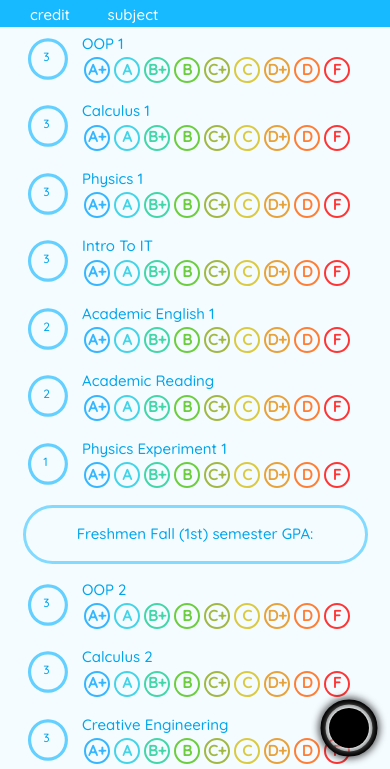
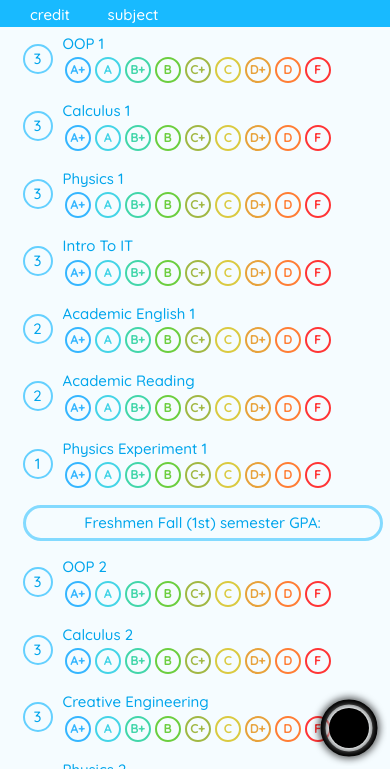
Before and after one commit to Jor-ban/inhalist, a plain HTML site: page calculator.html in a window 390 px wide. Shown: the part 75-844 px from the top of the page. Drawn offline with nearby package versions, Linux system fonts and the light colour scheme.

Commit message:
updated layout

```diff
--- a/calculator.js
+++ b/calculator.js
@@ -99,21 +99,21 @@ window.onload = function () {
         semester.subjects.forEach((course) => {
             courseBlock += `
             <div class="d-flex align-items-center p-2 course">
-                <div class="section-icon px-3 py-2"> ${ course.credits } </div>
+                <div class="section-icon"> ${ course.credits } </div>
                 <div class="d-flex justify-content-between flex-wrap w-100 align-items-center el">
-                    <p> ${ course.name } </p>
+                    <p class="course-name"> ${ course.name } </p>
                     <div class="marks d-flex">`
                     //buttons
                     marksList.forEach((mark, markIndex) => {
                         courseBlock += `
                             <div class="mark-option ${ mark.name }" id="${ course.name + mark.name }" onclick="set('${semester.name}','${ course.name }',${ markIndex })">
-                                <p>${ mark.textName }</p>
+                                ${ mark.textName }
                             </div>
                         `
                     })
                 courseBlock += `</div> </div> </div>`;
         })
-        courseBlock += '<div class="width:100 text-center py-3 m-2" style="border: 3px solid rgb(131, 218, 255); border-radius: 30px;"><p>' + semester.name + ' semester GPA: <span id="' + semester.name + '"></span></p></div>'
+        courseBlock += '<div class="w-100 text-center py-1 py-md-2 py-lg-3 m-2" style="border: 3px solid rgb(131, 218, 255); border-radius: 30px;"><p>' + semester.name + ' semester GPA: <span id="' + semester.name + '"></span></p></div>'
     });
     document.querySelector('#container').innerHTML = courseBlock;
 }
--- a/styles.css
+++ b/styles.css
@@ -85,12 +85,15 @@ nav{
     box-shadow: inset  0 0 2px 2px #35C2FF;
 }
 .section-icon{
-    padding: 6px;
-    margin-right: 2rem;
+    margin-right: 20px;
+    min-width: 52px;
     width: 52px;
     height: 52px;
     border: 4px solid #64D0FF;
     border-radius: 50%;
+    display: flex;
+    align-items: center;
+    justify-content: center;
 }
 .red{
     border-left: 3px solid #FFA6A0;
@@ -136,7 +139,7 @@ nav{
 .container> div{
     color: #00a5ec;
 }
-.marks div{
+.mark-option {
     cursor: pointer;
     display: flex;
     justify-content: center;
@@ -151,9 +154,11 @@ nav{
 .container{
     /* min-width: 390px; */
 }
+.course-name {
+    max-width: 400px;
+}
 @media(min-width:992px){
-
-    .marks > div{
+    .mark-option {
         width: 36px;
         height: 36px;
         border-radius: 22px;
@@ -166,14 +171,18 @@ nav{
     .card-header{
         padding-left: 7px !important;
     }
-    .marks > div{
+    .mark-option {
         width: 26px;
         height: 26px;
         border-radius: 20px;
+        border-width: 2px;
+    }
+    .course-name {
+        max-width: 300px;
     }
 }
 @media(max-width:768px){
-    .marks > div{
+    .mark-option {
         border-width: 2px;
     }
     .el{
@@ -204,8 +213,11 @@ nav{
     }
 }
 @media (max-width: 576px) {
-    .section-icon{
-        transform: scale(0.8);
+    .section-icon {
+        border-width: 2px;
+        width: 30px;
+        min-width: 30px;
+        height: 30px;
         margin: 0px;
         margin-right: 10px;
     }
@@ -217,6 +229,9 @@ nav{
         padding-left: 15px !important;
     }
     *{
-        font-size: 15px !important;
+        font-size: 15px;
+    }
+    .mark-option {
+        font-size: 12px !important;
     }
 }
```
